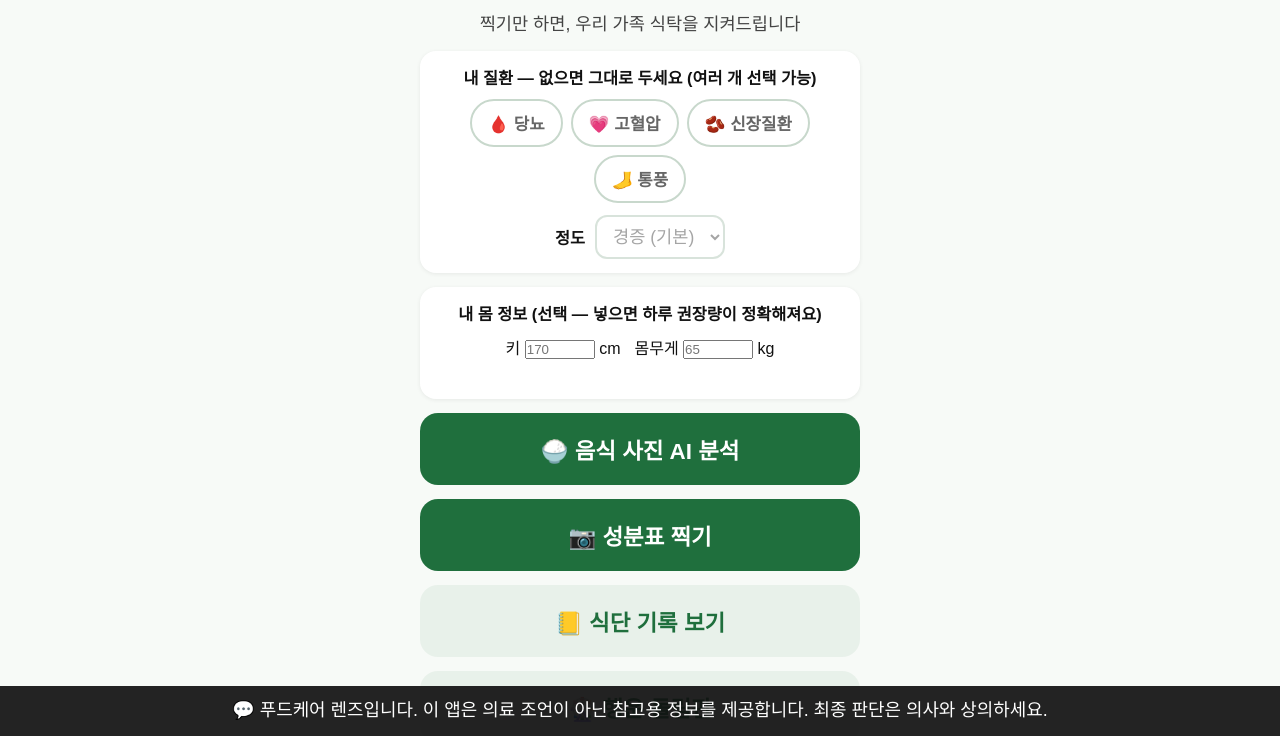
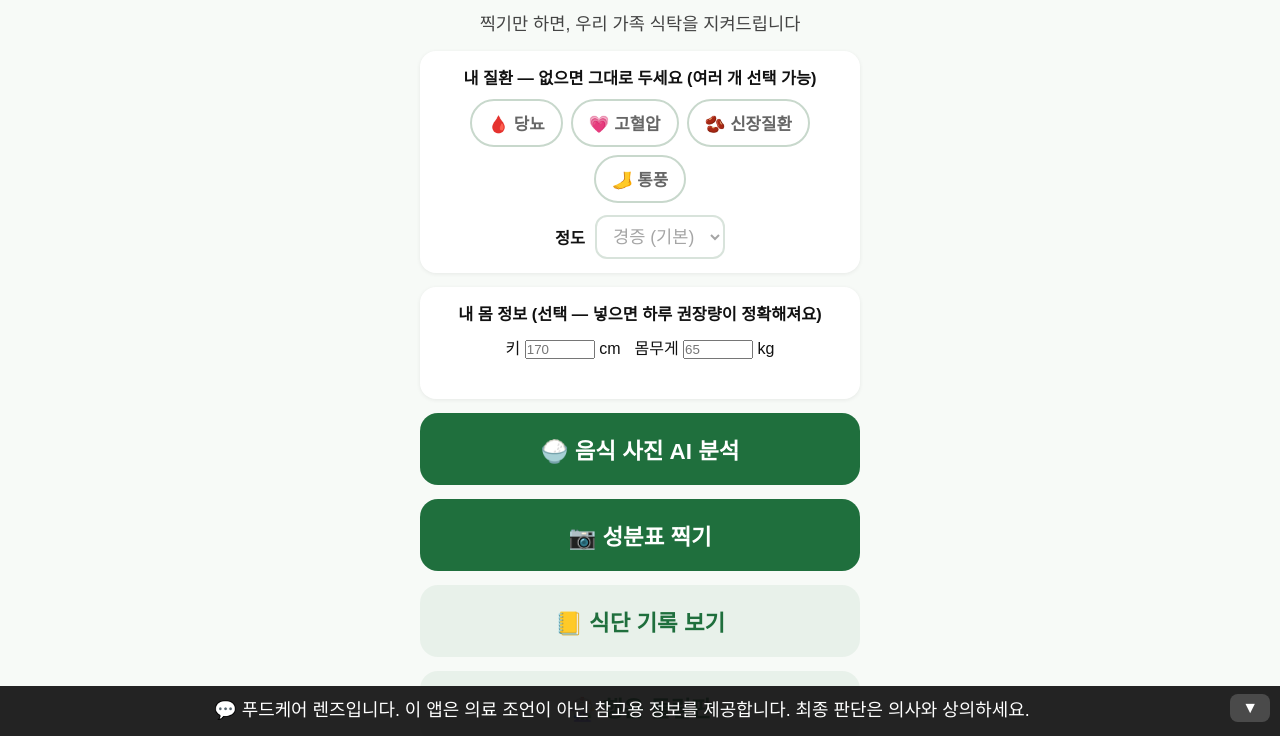
Before and after one commit to mldld3276-wq/foodcare-lens, a plain HTML site: page index.html in a window 1280 px wide. Shown: the part 64-800 px from the top of the page. Drawn offline with Linux system fonts and the light colour scheme.

Commit message:
자막 접기/펼치기 버튼 — 검은 자막 바를 아래로 치울 수 있게 (v2.4)
자막 바 우측에 ▼ 접기 버튼, 접으면 화면 구석 💬 버튼으로 다시 펼침.
접힘 상태는 저장되어 유지. 새 안내가 와도 접힘 유지(원하면 💬로 확인).

Co-Authored-By: Claude Fable 5 <noreply@anthropic.com>

```diff
--- a/index.html
+++ b/index.html
@@ -226,10 +226,25 @@
   #caption {
     position: fixed; left: 0; right: 0; bottom: 0; z-index: 50;
     background: rgba(17, 17, 17, 0.92); color: #fff;
-    padding: 12px 18px; font-size: 1.12rem; line-height: 1.45; text-align: center;
+    padding: 12px 54px 12px 18px; font-size: 1.12rem; line-height: 1.45; text-align: center;
     min-height: 24px; max-height: 32vh; overflow-y: auto; display: none;
+    transition: transform 0.28s ease;
   }
   #caption.show { display: block; }
+  #caption.collapsed { transform: translateY(100%); }   /* 아래로 접힘 */
+  #caption-toggle {
+    position: absolute; top: 8px; right: 10px;
+    background: rgba(255,255,255,0.18); border: none; color: #fff;
+    font-size: 1rem; line-height: 1; border-radius: 8px; padding: 6px 12px;
+    cursor: pointer; font-family: inherit;
+  }
+  #caption-show {
+    position: fixed; right: 14px; bottom: 14px; z-index: 51; display: none;
+    width: 52px; height: 52px; border-radius: 50%; border: none;
+    background: rgba(17,17,17,0.9); color: #fff; font-size: 1.5rem; cursor: pointer;
+    box-shadow: 0 2px 8px rgba(0,0,0,0.35);
+  }
+  #caption-show.show { display: block; }
 </style>
 </head>
 <body>
@@ -431,7 +446,12 @@
 <canvas id="capture-canvas" style="display:none;"></canvas>
 
 <!-- 자막 바: 모든 음성 안내가 글로도 표시됩니다 -->
-<div id="caption" role="status" aria-live="polite"></div>
+<div id="caption" role="status" aria-live="polite">
+  <span id="caption-text"></span>
+  <button id="caption-toggle" aria-label="자막 접기" title="자막 접기">▼</button>
+</div>
+<!-- 자막을 접었을 때 다시 펼치는 버튼 -->
+<button id="caption-show" aria-label="자막 다시 보기" title="자막 보기">💬</button>
 
 <script src="https://cdn.jsdelivr.net/npm/tesseract.js@5/dist/tesseract.min.js"></script>
 <script src="js/judge.js"></script>
--- a/js/app.js
+++ b/js/app.js
@@ -4,7 +4,7 @@
   "use strict";
 
   // 앱 버전 — 배포할 때마다 올린다. 폰에서 최신 버전이 로드됐는지 확인용.
-  var APP_VERSION = "2.3";
+  var APP_VERSION = "2.4";
 
   var $ = function (id) { return document.getElementById(id); };
   var screens = ["home", "camera", "progress", "manual", "result", "food", "diary",
@@ -78,11 +78,27 @@
   }
 
   // ── 음성 + 자막 — 모든 안내는 소리와 글로 동시에 ─────────────
+  var captionCollapsed = false;
+  try { captionCollapsed = localStorage.getItem("fc_caption_collapsed") === "1"; } catch (e) { /* ignore */ }
+
+  function applyCaptionState() {
+    var cap = $("caption");
+    var active = cap.classList.contains("show");
+    cap.classList.toggle("collapsed", captionCollapsed);
+    // 자막이 활성이면서 접혀 있을 때만 '펼치기(💬)' 버튼 노출
+    $("caption-show").classList.toggle("show", active && captionCollapsed);
+  }
+  function setCaptionCollapsed(c) {
+    captionCollapsed = c;
+    try { localStorage.setItem("fc_caption_collapsed", c ? "1" : "0"); } catch (e) { /* ignore */ }
+    applyCaptionState();
+  }
+
   function speak(text) {
     lastSpeech = text;
-    var cap = $("caption");
-    cap.textContent = "💬 " + text;
-    cap.classList.add("show");
+    $("caption-text").textContent = "💬 " + text;
+    $("caption").classList.add("show");
+    applyCaptionState(); // 접힘 상태 유지 (접었으면 💬 버튼만 보이고 자막은 아래로)
     try {
       if (!("speechSynthesis" in window)) return;
       window.speechSynthesis.cancel();
@@ -863,6 +879,10 @@
   });
   $("btn-speak").addEventListener("click", function () { if (lastSpeech) speak(lastSpeech); });
 
+  // 자막 접기 / 펼치기
+  $("caption-toggle").addEventListener("click", function () { setCaptionCollapsed(true); });
+  $("caption-show").addEventListener("click", function () { setCaptionCollapsed(false); });
+
   // 음식 결과 화면
   [].forEach.call(document.querySelectorAll(".mchip"), function (btn) {
     btn.addEventListener("click", function () { selectMealChip(btn.dataset.meal); });
--- a/sw.js
+++ b/sw.js
@@ -2,7 +2,7 @@
    네트워크 우선(항상 최신), 실패 시에만 캐시 사용.
    중요: fetch에 cache:"no-store"를 줘서 브라우저 HTTP 캐시를 우회한다.
    (이걸 안 하면 폰 앱이 디스크에 캐시된 구버전 파일을 계속 로드함) */
-var CACHE = "foodcare-v21";
+var CACHE = "foodcare-v22";
 var SHELL = [
   ".", "index.html", "manifest.webmanifest", "icon.svg",
   "js/judge.js", "js/parser.js", "js/ai.js", "js/diary.js", "js/advice.js",
```
